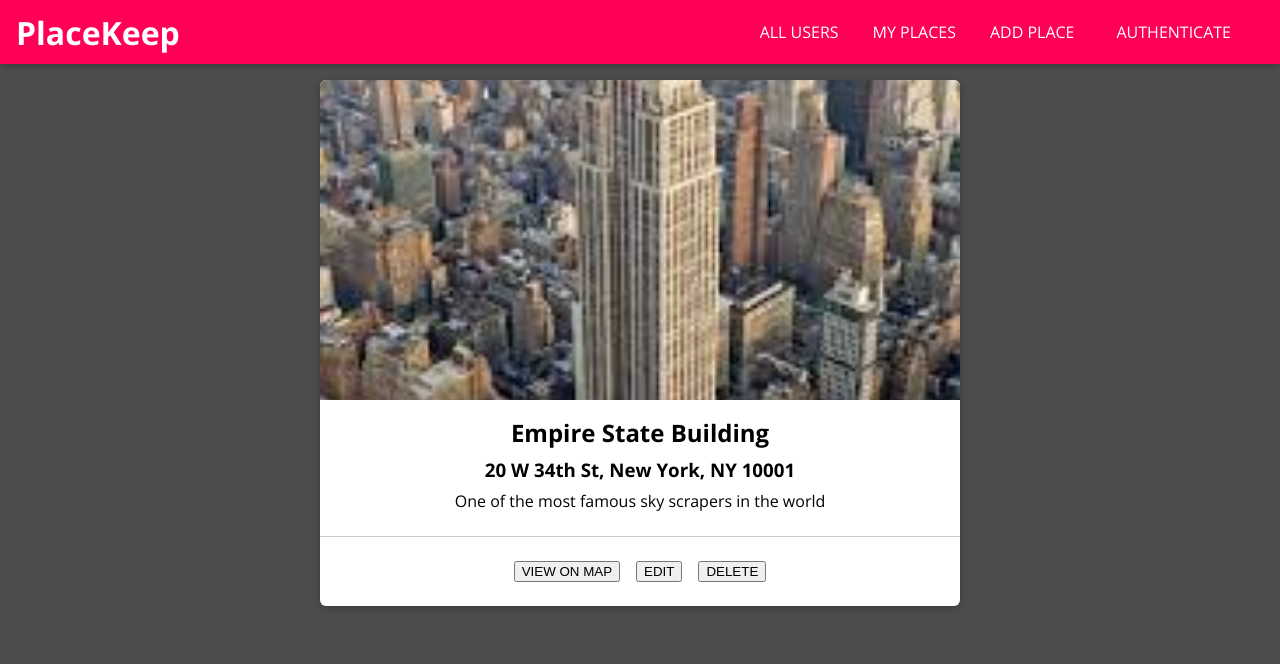
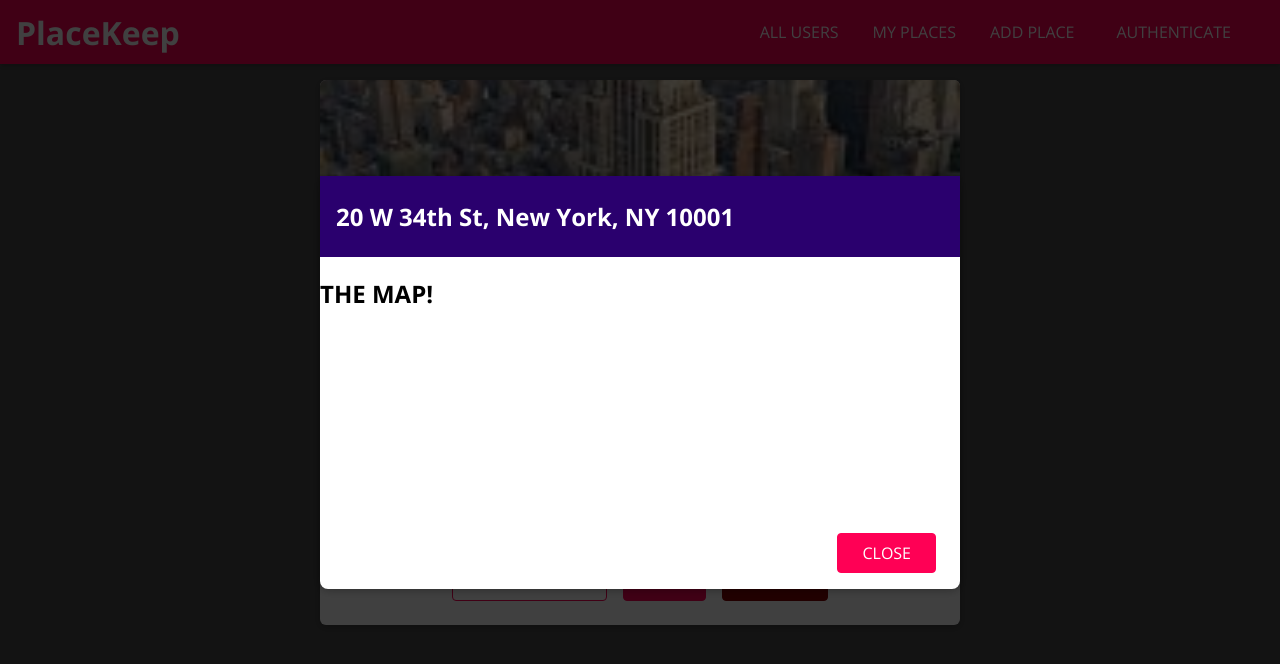
Before and after one commit to PiyushWadhawan/Placekeep, a React (Create React App) app: page /u1/places in a window 1280 px wide. Both pictures are taken after a click on the button "VIEW ON MAP". Shown: the top 664 px of the page. Built offline with nearby package versions, Linux system fonts and the light colour scheme.

Commit message:
Added Modal popup for map display

```diff
--- a/public/index.html
+++ b/public/index.html
@@ -29,6 +29,7 @@
   <body>
     <noscript>You need to enable JavaScript to run this app.</noscript>
     <div id="backdrop-hook"></div>
+    <div id="modal-hook"></div>
     <div id="drawer-hook"></div>
     <div id="root"></div>
     <!--
--- a/src/places/components/PlaceItem.css
+++ b/src/places/components/PlaceItem.css
@@ -48,6 +48,11 @@
   margin: 0.5rem;
 }
 
+.map-container {
+  height: 15rem;
+  width: 100%;
+}
+
 @media (min-width: 768px) {
   .place-item__image {
     height: 20rem;
--- a/src/places/components/PlaceItem.jsx
+++ b/src/places/components/PlaceItem.jsx
@@ -1,9 +1,31 @@
-import React from 'react'
-import './PlaceItem.css'
-import Card from '../../shared/components/UIElements/Card'
+import React, { useState } from 'react';
+
+import Card from '../../shared/components/UIElements/Card';
+import Button from '../../shared/components/FormElements/Button';
+import Modal from '../../shared/components/UIElements/Modal';
+import './PlaceItem.css';
 
 const PlaceItem = props => {
+  const [showMap, setShowMap] = useState(false);
+
+  const openMapHandler = () => setShowMap(true);
+
+  const closeMapHandler = () => setShowMap(false);
+
   return (
+    <React.Fragment>
+      <Modal
+        show={showMap}
+        onCancel={closeMapHandler}
+        header={props.address}
+        contentClass="place-item__modal-content"
+        footerClass="place-item__modal-actions"
+        footer={<Button onClick={closeMapHandler}>CLOSE</Button>}
+      >
+        <div className="map-container">
+          <h2>THE MAP!</h2>
+        </div>
+      </Modal>
       <li className="place-item">
         <Card className="place-item__content">
           <div className="place-item__image">
@@ -15,14 +37,14 @@
             <p>{props.description}</p>
           </div>
           <div className="place-item__actions">
-          <button>VIEW ON MAP</button>
-          <button>EDIT</button>
-          <button>DELETE</button>
+            <Button inverse onClick={openMapHandler}>VIEW ON MAP</Button>
+            <Button to={`/places/${props.id}`}>EDIT</Button>
+            <Button danger>DELETE</Button>
           </div>
         </Card>
       </li>
-  )
-}
+    </React.Fragment>
+  );
+};
 
-
-export default PlaceItem
+export default PlaceItem;
--- /dev/null
+++ b/src/shared/components/FormElements/Button.css
@@ -0,0 +1,61 @@
+.button {
+  font: inherit;
+  padding: 0.5rem 1.5rem;
+  border: 1px solid #ff0055;
+  border-radius: 4px;
+  background: #ff0055;
+  color: white;
+  cursor: pointer;
+  margin-right: 1rem;
+  text-decoration: none;
+  display: inline-block;
+}
+
+.button:focus {
+  outline: none;
+}
+
+.button:hover,
+.button:active {
+  background: #ff4382;
+  border-color: #ff4382;
+}
+
+.button--inverse {
+  background: transparent;
+  color: #ff0055;
+}
+
+.button--inverse:hover,
+.button--inverse:active {
+  color: white;
+  background: #ff0055;
+}
+
+.button--danger {
+  background: #830000;
+  border-color: #830000;
+}
+
+.button--danger:hover,
+.button--danger:active {
+  background: #f34343;
+  border-color: #f34343;
+}
+
+.button:disabled,
+.button:hover:disabled,
+.button:active:disabled {
+  background: #ccc;
+  color: #979797;
+  border-color: #ccc;
+  cursor: not-allowed;
+}
+
+.button--small {
+  font-size: 0.8rem;
+}
+
+.button--big {
+  font-size: 1.5rem;
+}
--- /dev/null
+++ b/src/shared/components/FormElements/Button.js
@@ -0,0 +1,43 @@
+import React from 'react';
+import { Link } from 'react-router-dom';
+
+import './Button.css';
+
+const Button = props => {
+  if (props.href) {
+    return (
+      <a
+        className={`button button--${props.size || 'default'} ${props.inverse &&
+          'button--inverse'} ${props.danger && 'button--danger'}`}
+        href={props.href}
+      >
+        {props.children}
+      </a>
+    );
+  }
+  if (props.to) {
+    return (
+      <Link
+        to={props.to}
+        exact={props.exact}
+        className={`button button--${props.size || 'default'} ${props.inverse &&
+          'button--inverse'} ${props.danger && 'button--danger'}`}
+      >
+        {props.children}
+      </Link>
+    );
+  }
+  return (
+    <button
+      className={`button button--${props.size || 'default'} ${props.inverse &&
+        'button--inverse'} ${props.danger && 'button--danger'}`}
+      type={props.type}
+      onClick={props.onClick}
+      disabled={props.disabled}
+    >
+      {props.children}
+    </button>
+  );
+};
+
+export default Button;
--- /dev/null
+++ b/src/shared/components/UIElements/Modal.css
@@ -0,0 +1,58 @@
+.modal {
+  z-index: 100;
+  position: fixed;
+  top: 22vh;
+  left: 10%;
+  width: 80%;
+  background: white;
+  box-shadow: 0 2px 8px rgba(0, 0, 0, 0.26);
+  border-radius: 8px;
+}
+
+.modal__header {
+  width: 100%;
+  padding: 1rem 0.5rem;
+  background: #2a006e;
+  color: white;
+}
+
+.modal__header h2 {
+  margin: 0.5rem;
+}
+
+.modal__content {
+  padding: 1rem 0.5rem;
+}
+
+.modal__footer {
+  padding: 1rem 0.5rem;
+}
+
+@media (min-width: 768px) {
+  .modal {
+    left: calc(50% - 20rem);
+    width: 40rem;
+  }
+}
+
+.modal-enter {
+  transform: translateY(-10rem);
+  opacity: 0;
+}
+
+.modal-enter-active {
+  transform: translateY(0);
+  opacity: 1;
+  transition: all 200ms;
+}
+
+.modal-exit {
+  transform: translateY(0);
+  opacity: 1;
+}
+
+.modal-exit-active {
+  transform: translateY(-10rem);
+  opacity: 0;
+  transition: all 200ms;
+}
--- /dev/null
+++ b/src/shared/components/UIElements/Modal.jsx
@@ -0,0 +1,48 @@
+import React from 'react';
+import ReactDOM from 'react-dom';
+import { CSSTransition } from 'react-transition-group';
+
+import Backdrop from './Backdrop';
+import './Modal.css';
+
+const ModalOverlay = props => {
+  const content = (
+    <div className={`modal ${props.className}`} style={props.style}>
+      <header className={`modal__header ${props.headerClass}`}>
+        <h2>{props.header}</h2>
+      </header>
+      <form
+        onSubmit={
+          props.onSubmit ? props.onSubmit : event => event.preventDefault()
+        }
+      >
+        <div className={`modal__content ${props.contentClass}`}>
+          {props.children}
+        </div>
+        <footer className={`modal__footer ${props.footerClass}`}>
+          {props.footer}
+        </footer>
+      </form>
+    </div>
+  );
+  return ReactDOM.createPortal(content, document.getElementById('modal-hook'));
+};
+
+const Modal = props => {
+  return (
+    <React.Fragment>
+      {props.show && <Backdrop onClick={props.onCancel} />}
+      <CSSTransition
+        in={props.show}
+        mountOnEnter
+        unmountOnExit
+        timeout={200}
+        classNames="modal"
+      >
+        <ModalOverlay {...props} />
+      </CSSTransition>
+    </React.Fragment>
+  );
+};
+
+export default Modal;
```
Also changed, not shown: src/shared/components/UIElements/Map.css (added), src/shared/components/UIElements/Map.jsx (added). Lines whose indentation alone changed are shown as unchanged.
